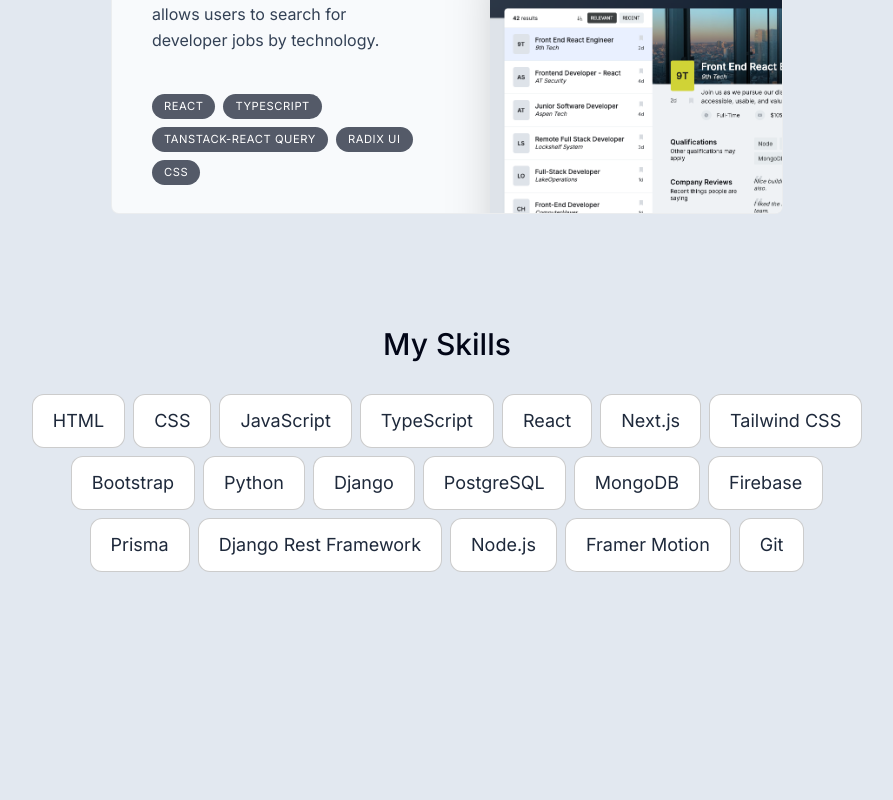
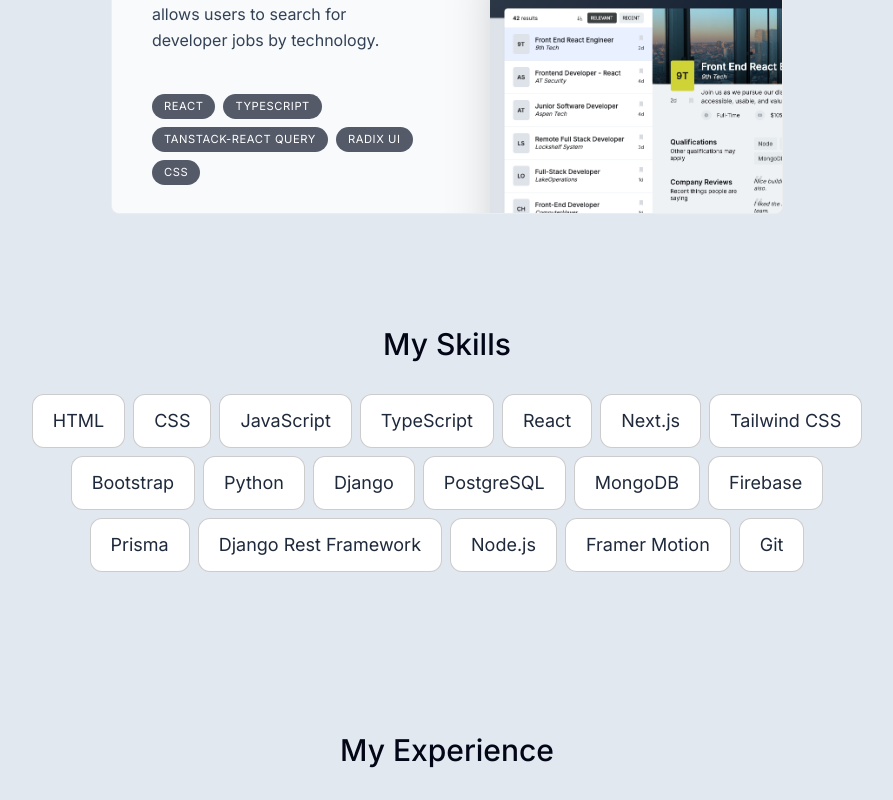
Before and after one commit to Harry-Leepz/personal-portfolio, a Next.js app: page / in a window 1280 px wide. Shown: the part 2476-3276 px from the top of the page, without its empty margins (193-1086 px from the left). Before the commit the page ends 3208 px from the top, so only its background shows below. Built offline with nearby package versions, Linux system fonts and the light colour scheme.

Commit message:
feat: add Experience component to Home page

```diff
--- a/app/page.tsx
+++ b/app/page.tsx
@@ -1,4 +1,5 @@
 import About from "@/components/sections/about";
+import Experience from "@/components/sections/experience";
 import Intro from "@/components/sections/intro";
 import Projects from "@/components/sections/projects";
 import SectionDivider from "@/components/sections/section-divider";
@@ -12,6 +13,7 @@ export default function Home() {
       <About />
       <Projects />
       <Skills />
+      <Experience />
     </main>
   );
 }
```
